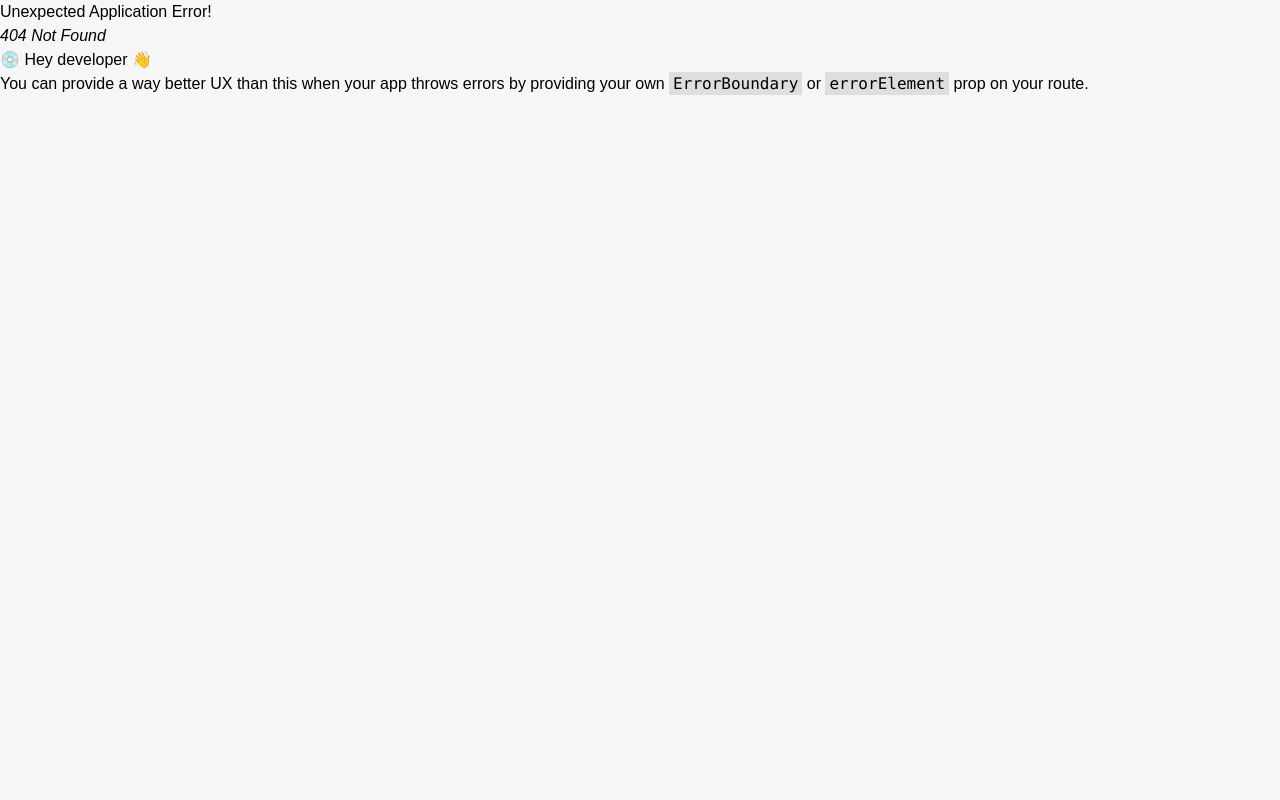
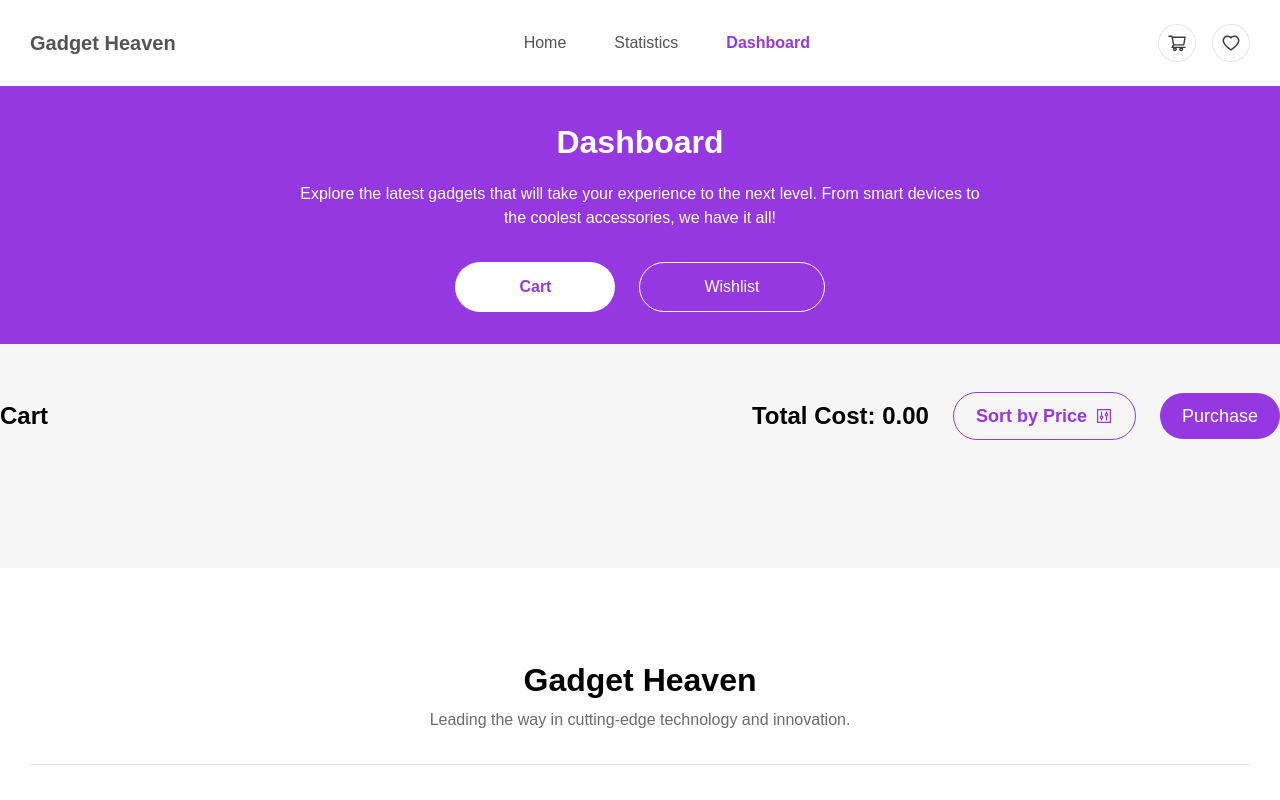
Before and after one commit to programming-hero-web-course-4/b10a8-gadget-heaven-Shanto910, a React (Vite) app: page /dashboard in a window 1280 px wide. Before the commit this address had no page. Shown: the top 800 px of the page. Built offline with nearby package versions, Linux system fonts and the light colour scheme.

Commit message:
add dashboard and statistic route

```diff
--- /dev/null
+++ b/src/components/Cart/Cart.jsx
@@ -0,0 +1,47 @@
+import PropTypes from 'prop-types';
+import { AiOutlineControl } from 'react-icons/ai';
+import CartItem from '../CartItem/CartItem';
+import { removeFromCartList } from '../../utility/addToDB';
+
+const Cart = ({ cartList, handleSortByPrice }) => {
+	const productPrices = cartList.map(i => i.price);
+	const initPrice = 0;
+	const totalPrice = productPrices.reduce((a, c) => a + c, initPrice);
+	const price = (Math.round(totalPrice * 100) / 100).toFixed(2);
+
+	const handlePurchase = () => {
+		removeFromCartList();
+	};
+
+	return (
+		<div className="max-w-[1280px] mx-auto">
+			<div className="flex items-center gap-6 mt-12 mb-8 leading-none">
+				<h3 className="grow font-bold text-[24px]">Cart</h3>
+				<span className="font-bold text-[24px]">Total Cost: {price}</span>
+				<button
+					onClick={handleSortByPrice}
+					className="border text-[18px] border-[#9538E2] text-[#9538E2] flex items-center gap-2 py-[14px] px-[22px] rounded-full">
+					<span className="font-semibold">Sort by Price</span>
+					<AiOutlineControl />
+				</button>
+				<button
+					onClick={handlePurchase}
+					className="text-[18px] text-white bg-[#9538E2] py-[14px] px-[22px] rounded-full">
+					Purchase
+				</button>
+			</div>
+			<div className="flex flex-col gap-6 leading-normal">
+				{cartList.map(item => (
+					<CartItem key={item.product_id} item={item} />
+				))}
+			</div>
+		</div>
+	);
+};
+
+Cart.propTypes = {
+	cartList: PropTypes.array,
+	handleSortByPrice: PropTypes.func,
+};
+
+export default Cart;
--- /dev/null
+++ b/src/components/CartItem/CartItem.jsx
@@ -0,0 +1,27 @@
+import PropTypes from 'prop-types';
+import { AiOutlineCloseCircle } from 'react-icons/ai';
+
+const CartItem = ({ item }) => {
+	const { product_title, product_image, price, description } = item;
+	return (
+		<div className="flex p-8 bg-white rounded-2xl gap-8 items-center">
+			<div className="max-w-[200px] max-h-32 flex">
+				<img className="rounded-xl object-cover" src={product_image} alt="" />
+			</div>
+			<div className="grow">
+				<h3 className="text-[24px] font-semibold mb-[18px]">{product_title}</h3>
+				<p className="text-[#09080F99] text-[18px] mb-4 ">{description}</p>
+				<span className="text-[20px] font-semibold text-[#09080Fcc]">Price: $ {price}</span>
+			</div>
+			<button className="text-[#FF5861] text-[36px] self-start">
+				<AiOutlineCloseCircle />
+			</button>
+		</div>
+	);
+};
+
+CartItem.propTypes = {
+	item: PropTypes.object,
+};
+
+export default CartItem;
--- /dev/null
+++ b/src/components/Dashboard/Dashboard.jsx
@@ -0,0 +1,86 @@
+import { useEffect, useState } from 'react';
+import Cart from '../Cart/Cart';
+import Wishlist from '../Wishlist/Wishlist';
+import { useLoaderData } from 'react-router-dom';
+import { getStoredCartList, getStoredWishList } from '../../utility/addToDB';
+
+const Dashboard = () => {
+	const [cartList, setCartList] = useState([]);
+	const [wishList, setWishList] = useState([]);
+	const [isActive, setIsActive] = useState({
+		cart: true,
+	});
+	const product = useLoaderData();
+
+	useEffect(() => {
+		const storedCartList = getStoredCartList();
+
+		const cartItemList = product.filter(item => storedCartList.includes(item.product_id));
+
+		setCartList(cartItemList);
+	}, [product]);
+
+	useEffect(() => {
+		const storedWishList = getStoredWishList();
+
+		const wishItemList = product.filter(item => storedWishList.includes(item.product_id));
+
+		setWishList(wishItemList);
+	}, [product]);
+
+	const handleIsActive = status => {
+		if (status === 'cart') {
+			setIsActive({
+				cart: true,
+			});
+		} else {
+			setIsActive({
+				cart: false,
+			});
+		}
+	};
+	const handleSortByPrice = () => {
+		const sort = [...cartList].sort((a, b) => b.price - a.price);
+		setCartList(sort);
+	};
+
+	return (
+		<section>
+			<div className="bg-[#9538E2] flex flex-col gap-4 py-8 text-center">
+				<h2 className="font-bold text-[32px] text-white">Dashboard</h2>
+				<p className="text-white max-w-[78ch] mx-auto">
+					Explore the latest gadgets that will take your experience to the next level.
+					From smart devices to the coolest accessories, we have it all!
+				</p>
+			</div>
+			<div className="bg-[#9538E2] pb-8 flex justify-center gap-6 leading-none">
+				<button
+					onClick={() => handleIsActive('cart')}
+					className={`${
+						isActive.cart
+							? 'text-[#9538E2] bg-white font-bold'
+							: 'text-white border-white border font-medium'
+					} px-16 py-4 rounded-full`}>
+					Cart
+				</button>
+				<button
+					onClick={() => handleIsActive('wishlist')}
+					className={`${
+						isActive.cart
+							? 'text-white border-white border font-medium'
+							: 'text-[#9538E2] bg-white font-bold'
+					} px-16 py-4 rounded-full`}>
+					Wishlist
+				</button>
+			</div>
+
+			{isActive.cart ? (
+				<Cart cartList={cartList} handleSortByPrice={handleSortByPrice} />
+			) : (
+				<Wishlist wishList={wishList} />
+			)}
+		</section>
+	);
+};
+
+export default Dashboard;
--- /dev/null
+++ b/src/components/ErrorPage/ErrorPage.jsx
@@ -0,0 +1,17 @@
+import { Link, useRouteError } from 'react-router-dom';
+
+const ErrorPage = () => {
+	const error = useRouteError();
+	return (
+		<div className="grid place-content-center place-items-center h-screen gap-3">
+			<h1 className="font-bold text-4xl">Oops!</h1>
+			<p className="text-xl">Sorry, an unexpected error has occurred.</p>
+			<span className="text-xl">{error.statusText || error.message}</span>
+			<Link to={'/'} className="px-8 py-4 bg-[#9538E2] rounded-full text-white">
+				Back to Home Page
+			</Link>
+		</div>
+	);
+};
+
+export default ErrorPage;
--- a/src/components/Gadgets/Gadgets.jsx
+++ b/src/components/Gadgets/Gadgets.jsx
@@ -20,9 +20,13 @@ const Gadgets = () => {
 
 	return (
 		<div className="col-span-4 grid grid-cols-3 gap-6">
-			{gadgets.map(gadget => (
-				<Gadget key={gadget.product_id} gadget={gadget} />
-			))}
+			{gadgets.length === 0 ? (
+				<p className="text-3xl col-span-3 grid place-content-center place-items-center">
+					No data to show in this category.
+				</p>
+			) : (
+				gadgets.map(gadget => <Gadget key={gadget.product_id} gadget={gadget} />)
+			)}
 		</div>
 	);
 };
--- a/src/components/GadgetsTab/GadgetsTab.jsx
+++ b/src/components/GadgetsTab/GadgetsTab.jsx
@@ -21,6 +21,11 @@ const GadgetsTab = () => {
 				className="rounded-full py-[14px] pl-[22px] bg-[#09080F0d]">
 				Smartwatches
 			</NavLink>
+			<NavLink
+				to={'/categories/smartrobots'}
+				className="rounded-full py-[14px] pl-[22px] bg-[#09080F0d]">
+				Smart Robots
+			</NavLink>
 		</div>
 	);
 };
--- a/src/components/NavBar/NavBar.jsx
+++ b/src/components/NavBar/NavBar.jsx
@@ -1,20 +1,40 @@
 import { Link, NavLink } from 'react-router-dom';
 import { AiOutlineShoppingCart, AiOutlineHeart } from 'react-icons/ai';
+import { useLocation } from 'react-router';
 
 const NavBar = () => {
+	const location = useLocation();
+	const isHomePage = location.pathname === '/' || location.pathname.startsWith('/categories');
+
 	return (
-		//nav: className="mx-[30px] mt-[30px] bg-[#9538E2] rounded-t-[32px]"
-		<nav className="bg-white">
+		<nav
+			className={`${
+				isHomePage ? 'mx-[30px] mt-[30px] bg-[#9538E2] rounded-t-[32px]' : 'bg-white'
+			}`}>
 			<ul className="max-w-[1280px] mx-auto flex justify-between items-center py-6 px-[30px]">
 				<li>
 					<Link to={'/'}>
-						<span className="font-bold text-xl">Gadget Heaven</span>
+						<span
+							className={`font-bold text-xl ${
+								isHomePage ? 'text-white' : 'text-[#0b0b0bb3]'
+							}`}>
+							Gadget Heaven
+						</span>
 					</Link>
 				</li>
 				<li>
-					<ul className="font-medium text-[#0b0b0bb3] flex gap-12">
+					<ul
+						className={`font-medium ${
+							isHomePage ? 'text-white' : 'text-[#0b0b0bb3]'
+						} flex gap-12`}>
 						<li>
-							<NavLink to={'/'}>Home</NavLink>
+							<NavLink
+								to={'/'}
+								className={({ isActive }) =>
+									isActive ? 'font-bold underline text-white' : ''
+								}>
+								Home
+							</NavLink>
 						</li>
 						<li>
 							<NavLink to={'/statistics'}>Statistics</NavLink>
@@ -26,16 +46,12 @@ const NavBar = () => {
 				</li>
 				<li>
 					<div className="flex gap-4">
-						<Link to={'/cart'}>
 						<button className="text-[#3a3a3a] bg-white text-xl p-2 border border-[#0b0b0b1a] rounded-full">
 							<AiOutlineShoppingCart />
 						</button>
-						</Link>
-						<Link to={'/wishlist'}>
 						<button className="text-[#3a3a3a] bg-white text-xl p-2 border border-[#0b0b0b1a] rounded-full">
 							<AiOutlineHeart />
 						</button>
-						</Link>
 					</div>
 				</li>
 			</ul>
--- a/src/components/ProductDetails/ProductDetails.jsx
+++ b/src/components/ProductDetails/ProductDetails.jsx
@@ -1,7 +1,7 @@
 import { useLoaderData, useParams } from 'react-router-dom';
-import { Link } from 'react-router-dom';
 import ReactStars from 'react-rating-stars-component';
 import { AiOutlineShoppingCart, AiOutlineHeart } from 'react-icons/ai';
+import { addToStoredCartList, addToStoredWishList } from '../../utility/addToDB';
 
 const ProductDetails = () => {
 	const { productID } = useParams();
@@ -25,6 +25,14 @@ const ProductDetails = () => {
 		char: '★',
 		value: rating,
 		edit: false,
+	};
+
+	const handleCart = id => {
+		addToStoredCartList(id);
+	};
+
+	const handleWish = id => {
+		addToStoredWishList(id);
 	};
 
 	return (
@@ -78,17 +86,17 @@ const ProductDetails = () => {
 						</div>
 					</div>
 					<div className="flex gap-4">
-						<Link
-							to={'/cart'}
+						<button
+							onClick={() => handleCart(productID)}
 							className="text-white bg-[#9538E2] text-xl px-[22px] py-3 border rounded-full flex items-center gap-2 leading-none">
 							<span className="text-[18px] font-bold">Add To Card</span>
 							<AiOutlineShoppingCart />
-						</Link>
-						<Link
-							to={'/wishlist'}
+						</button>
+						<button
+							onClick={() => handleWish(productID)}
 							className="text-[#3a3a3a] bg-white text-xl p-3 border border-[#0b0b0b1a] rounded-full">
 							<AiOutlineHeart />
-						</Link>
+						</button>
 					</div>
 				</div>
 			</div>
--- /dev/null
+++ b/src/components/WishItem/WishItem.jsx
@@ -0,0 +1,30 @@
+import PropTypes from 'prop-types';
+import { AiOutlineCloseCircle } from 'react-icons/ai';
+
+const WishItem = ({ item }) => {
+	const { product_title, product_image, price, description } = item;
+	return (
+		<div className="flex p-8 bg-white rounded-2xl gap-8 items-center">
+			<div className="max-w-[200px] max-h-44 flex">
+				<img className="rounded-xl object-cover" src={product_image} alt="" />
+			</div>
+			<div className="grow">
+				<h3 className="text-[24px] font-semibold mb-[18px]">{product_title}</h3>
+				<p className="text-[#09080F99] text-[18px] mb-4 ">{description}</p>
+				<span className="text-[20px] font-semibold text-[#09080Fcc]">Price: $ {price}</span>
+				<button className="text-white bg-[#9538E2] text-xl px-[22px] py-3 border rounded-full flex items-center gap-2 leading-none mt-4">
+					<span className="text-[18px] font-bold">Add To Card</span>
+				</button>
+			</div>
+			<button className="text-[#FF5861] text-[36px] self-start">
+				<AiOutlineCloseCircle />
+			</button>
+		</div>
+	);
+};
+
+WishItem.propTypes = {
+	item: PropTypes.object,
+};
+
+export default WishItem;
--- /dev/null
+++ b/src/components/Wishlist/Wishlist.jsx
@@ -0,0 +1,23 @@
+import PropTypes from 'prop-types';
+import WishItem from '../WishItem/WishItem';
+
+const Wishlist = ({ wishList }) => {
+	return (
+		<div className="max-w-[1280px] mx-auto">
+			<div className="flex items-center gap-6 mt-12 mb-8 leading-none">
+				<h3 className="grow font-bold text-[24px]">Wishlist</h3>
+			</div>
+			<div className="flex flex-col gap-6 leading-normal">
+				{wishList.map(item => (
+					<WishItem key={item.product_id} item={item} />
+				))}
+			</div>
+		</div>
+	);
+};
+
+Wishlist.propTypes = {
+	wishList: PropTypes.array,
+};
+
+export default Wishlist;
--- a/src/main.jsx
+++ b/src/main.jsx
@@ -5,11 +5,14 @@ import './index.css';
 import Root from './components/Root/Root';
 import Home from './components/Home/Home';
 import ProductDetails from './components/ProductDetails/ProductDetails';
+import Dashboard from './components/Dashboard/Dashboard';
+import ErrorPage from './components/ErrorPage/ErrorPage';
 
 const router = createBrowserRouter([
 	{
 		path: '/',
 		element: <Root />,
+		errorElement: <ErrorPage />,
 		children: [
 			{
 				path: '/',
@@ -18,6 +21,19 @@ const router = createBrowserRouter([
 			{
 				path: '/categories/:category',
 				element: <Home />,
+			},
+			{
+				path: '/dashboard',
+				element: <Dashboard />,
+				loader: () => fetch('/Gadgets.json'),
+			},
+			{
+				path: '/statistics',
+				element: (
+					<div className="text-3xl p-6 h-40 text-center mt-24 grid place-content-center place-items-center">
+						Beep Boop! Nothing to show here yet...
+					</div>
+				),
 			},
 			{
 				path: '/productdetails/:productID',
--- /dev/null
+++ b/src/utility/addToDB.js
@@ -0,0 +1,53 @@
+const getStoredCartList = () => {
+	const storedListStr = localStorage.getItem('cart-list');
+	if (storedListStr) {
+		const storedList = JSON.parse(storedListStr);
+		return storedList;
+	} else {
+		return [];
+	}
+};
+
+const addToStoredCartList = id => {
+	const storedList = getStoredCartList();
+	if (storedList.includes(id)) {
+		console.log(id, 'already exists in cart list');
+	} else {
+		storedList.push(id);
+		const storedListStr = JSON.stringify(storedList);
+		localStorage.setItem('cart-list', storedListStr);
+	}
+};
+
+const getStoredWishList = () => {
+	const storedListStr = localStorage.getItem('wish-list');
+	if (storedListStr) {
+		const storedList = JSON.parse(storedListStr);
+		return storedList;
+	} else {
+		return [];
+	}
+};
+
+const addToStoredWishList = id => {
+	const storedList = getStoredWishList();
+	if (storedList.includes(id)) {
+		console.log(id, 'already exists in wish list');
+	} else {
+		storedList.push(id);
+		const storedListStr = JSON.stringify(storedList);
+		localStorage.setItem('wish-list', storedListStr);
+	}
+};
+
+const removeFromCartList = () => {
+	localStorage.removeItem('cart-list');
+};
+
+export {
+	addToStoredCartList,
+	addToStoredWishList,
+	getStoredCartList,
+	getStoredWishList,
+	removeFromCartList,
+};
```
Lines whose indentation alone changed are shown as unchanged.
